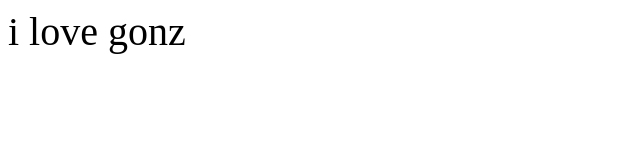
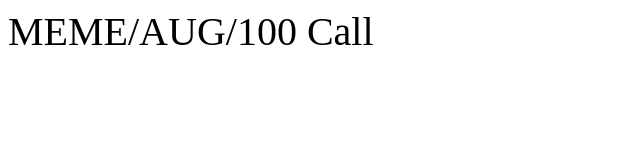
Before and after one commit to johnapm/johnmurray2.github.io, a plain HTML site: page index.html in a window 1280 px wide. Shown: the whole page, without its empty margins (0-640 px from the left). Drawn offline with Linux system fonts and the light colour scheme.

Commit message:
Update index.html

```diff
--- a/index.html
+++ b/index.html
@@ -23,7 +23,7 @@ p {
 </head>
 <body>
 
-<p> i love gonz  </p>
+<p>MEME/AUG/100 Call</p>
 
 </body>
 </html>
```
